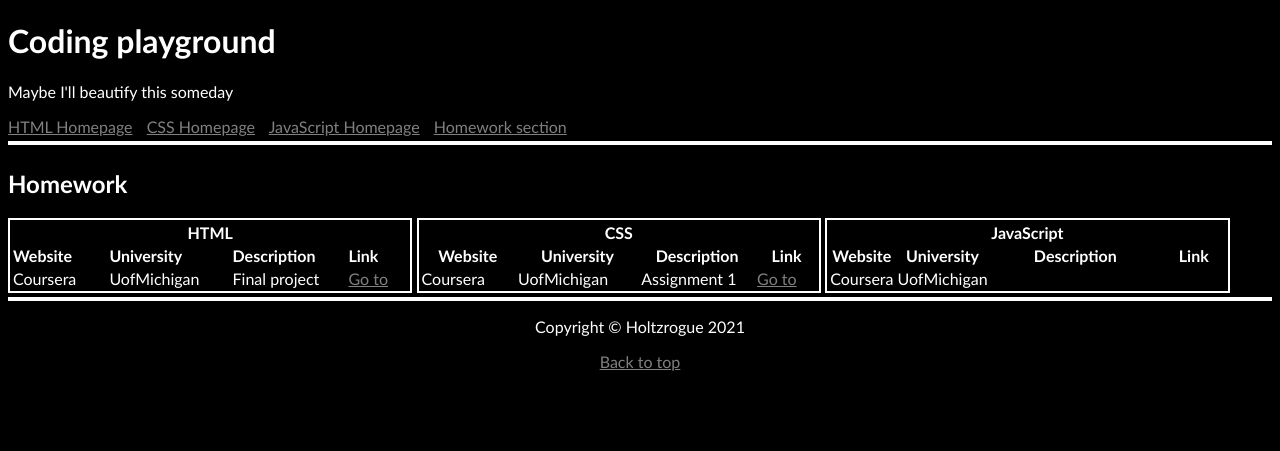
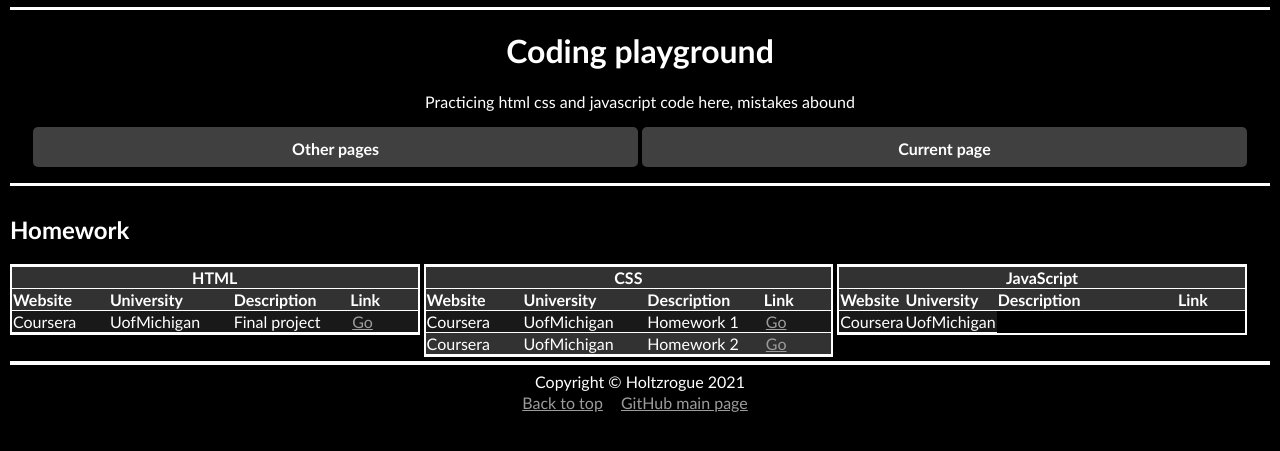
Before and after one commit to holtzrogue/holtzrogue.github.io, a PHP site: page /codeplayground/codeplaygroundindex.html in a window 1280 px wide. Shown: the top 451 px of the page. Run offline with PHP 8.4, Linux system fonts and the light colour scheme.

Commit message:
pre-final project

```diff
--- a/codeplayground/codeplaygroundindex.html
+++ b/codeplayground/codeplaygroundindex.html
@@ -9,23 +9,35 @@
 <body>
     <header id="headerSection">
         <h1>Coding playground</h1>
-        <p>Maybe I'll beautify this someday</p>
+        <p>Practicing html css and javascript code here, mistakes abound</p>
         <!--Navigation-->
-        <nav>
-            <a href="html.html" target="_blank">HTML Homepage</a>
-            <a href="css.html" target="_blank">CSS Homepage</a>
-            <a href="javascript.html" target="_blank">JavaScript Homepage</a>
-            <a href="#homeworkSection">Homework section</a>
+        <nav aria-label="Navigation">
+            <ol>
+                <li aria-label="To other pages">
+                    <p>Other pages</p>
+                    <ul>
+                        <li><a href="html.html" target="_blank">HTML Homepage</a></li>
+                        <li><a href="css.html" target="_blank">CSS Homepage</a></li>
+                        <li><a href="javascript.html" target="_blank">JavaScript Homepage</a></li>
+                    </ul>
+                </li>
+                <li aria-label="Current page">
+                    <p>Current page</p>
+                    <ul>
+                        <li><a href="#hwSection">Homework section</a></li>
+                    </ul>
+                </li>
+            </ol>
         </nav>
     </header>
     <main>
         <!--Homework section-->
-        <section id="homeworkSection">
+        <section id="hwSection" class="tripleTable">
             <h1>Homework</h1>
             <table id="hwHTML">
                 <thead>
-                    <tr id="hwHead1"><th colspan="4">HTML</th></tr>
-                    <tr id="hwHead2">
+                    <tr><th colspan="4">HTML</th></tr>
+                    <tr class="tableL2Header">
                         <th>Website</th>
                         <th>University</th>
                         <th>Description</th>
@@ -37,14 +49,14 @@
                         <td>Coursera</td>
                         <td>UofMichigan</td>
                         <td>Final project</td>
-                        <td><a href="homework/HTMLUofMFinalProject.html" target="_blank">Go to</a></td>
+                        <td><a href="homework/HTMLUofMFinalProject.html" target="_blank" aria-label="Go to final project">Go</a></td>
                     </tr>
                 </tbody>
             </table>
             <table id="hwCSS">
                 <thead>
                     <tr><th colspan="4">CSS</th></tr>
-                    <tr>
+                    <tr class="tableL2Header">
                         <th>Website</th>
                         <th>University</th>
                         <th>Description</th>
@@ -55,15 +67,21 @@
                     <tr>
                         <td>Coursera</td>
                         <td>UofMichigan</td>
-                        <td>Assignment 1</td>
-                        <td><a href="homework/CSSUofMAss1/index.html" target="_blank">Go to</a></td>
+                        <td>Homework 1</td>
+                        <td><a href="homework/CSSUofMHW1/index.html" target="_blank" aria-label="Go to Homework 1">Go</a></td>
+                    </tr>
+                    <tr>
+                        <td>Coursera</td>
+                        <td>UofMichigan</td>
+                        <td>Homework 2</td>
+                        <td><a href="homework/CSSUofMHW2/index.html" target="_blank" aria-label="Go to Homework 2">Go</a></td>
                     </tr>
                 </tbody>
             </table>
             <table id="hwJS">
                 <thead>
                     <tr><th colspan="4">JavaScript</th></tr>
-                    <tr>
+                    <tr class="tableL2Header">
                         <th>Website</th>
                         <th>University</th>
                         <th>Description</th>
@@ -83,6 +101,7 @@
     <footer>
         <p>Copyright &#169; Holtzrogue 2021</p>
         <a href="#headerSection">Back to top</a>
+        <a href="http://holtzrogue.github.io">GitHub main page</a>
     </footer>
 </body>
 </html>
--- a/codeplayground/css/main.css
+++ b/codeplayground/css/main.css
@@ -5,14 +5,22 @@ body {
     font-family: Calibri;
     text-align: justify;
     box-sizing: border-box;
+    margin: 5px;
+    padding: 2px 5px;
+}
+
+p {
+    margin: 2px;
 }
 
 a {
-    color: rgb(128, 128, 128);
+    color: rgba(156, 156, 156,1);
+    margin-right: 10px;
+    padding: 0px 2px 0px 2px;
 }
 
     a:focus {
-        border: solid 1px rgba(256,256,256,1);
+        border: solid 2px rgba(256,0,0,1);
         color: rgba(256,256,256,1);
     }
 
@@ -26,18 +34,82 @@ a {
         font-style: normal;
         font-weight: bold;
     }
+/*Header*/
+
+header {
+    display: block;
+    text-align: center;
+    border-top: solid 3px rgba(256,256,256,1);
+    border-bottom: solid 3px rgba(256,256,256,1);
+}
+
+header li a {
+    text-decoration:none;
+}
+    header ol {
+        list-style: none;
+        padding-left: 0;
+        list-style-type: none;
+    }
+
+    header nav {
+        margin-bottom: 15px;
+        width: 100%;
+    }
+
+        header nav li {
+            box-sizing: border-box;
+            width: 48%;
+            height: 40px;
+            padding: 10px 1%;
+            background-color: rgba(256,256,256,0.25);
+            color: rgba(256,256,256,1);
+            border-radius: 5px;
+            font-weight: bold;
+            text-align: center;
+            display: inline-block;
+        }
+
+            header nav li ul {
+                position: absolute;
+                background-color: rgba(56,56,56,1);
+                list-style: none;
+                padding-left: 0;
+                list-style-type: none;
+                display: none;
+                width: inherit;
+            }
+
+            header nav li:hover {
+                transition: .75s background-color;
+                background-color: rgba(256,256,256,1);
+                color: rgba(0,0,0,1);
+            }
+
+                header nav li:hover ul {
+                    display: block;
+                    margin: 8px;
+                }
+
+            header nav li ul a {
+                color: rgba(0,0,0,1);
+            }
+
+        header nav li:hover ul li {
+            display: block;
+            width: 100%;
+            padding: 10px;
+            margin: 0px;
+        }
 
 
-/*Header*/
-nav a {
-    padding-right: 10px;
-}
+/*Main body*/
 
-/*Main body*/
+
 section {
-    display: block;
+    display: inline-block;
+    width: 100%;
     box-sizing: border-box;
-    border-top: solid 4px rgba(256,256,256,1);
     border-bottom: solid 4px rgba(256,256,256,1);
     margin: 5px 0px;
     padding: 4px 0px;
@@ -47,15 +119,22 @@ table {
     display: inline-block;
     vertical-align: top;
     border: solid 2px rgba(256,256,256,1);
-    width: 32%;
+    border-collapse: collapse;
     overflow: auto;
+}
+
+th, td {
+    box-sizing: border-box;
+    border-top: solid 1px rgba(256,256,256,1);
+    border-bottom: solid 1px rgba(256,256,256,1);
 }
 
 thead {
     text-align: center;
+    background-color: rgba(50,50,50,1);
 }
 
-#hwHead2 {
+.tableL2Header {
     text-align: left;
 }
 
@@ -63,6 +142,20 @@ td {
     width: 8%;
 }
 
+.tripleTable table {
+    display: inline-block;
+    width: 32.5%;
+}
+/*Homework section*/
+
+#hwSection tbody tr:nth-child(even) {
+    background-color: rgba(100,100,100,0.5);
+}
+
+#hwSection tbody tr:nth-child(odd) {
+    background-color: rgba(50,50,50,0.5);
+}
+
 /*Footer*/
 footer {
     clear: both;
```
Also changed, not shown: codeplayground/homework/CSSUofMHW1/css/hw1.css (added, +30 -0 lines), codeplayground/homework/CSSUofMHW1/history.html (added, +42 -0 lines), codeplayground/homework/CSSUofMHW1/index.html (added, +36 -0 lines), codeplayground/homework/CSSUofMHW1/teams.html (added, +88 -0 lines), codeplayground/homework/CSSUofMHW2/css/hw1.css (added, +61 -0 lines), codeplayground/homework/CSSUofMHW2/history.html (added, +42 -0 lines), codeplayground/homework/CSSUofMHW2/index.html (added, +37 -0 lines), codeplayground/homework/CSSUofMHW2/teams.html (added, +88 -0 lines), codeplayground/homework/CSSUofMHW1/images/flywheel.jpg (added), codeplayground/homework/CSSUofMHW2/images/flywheel.jpg (added), codeplayground/homework/HTMLUofMFinalProject.html (line endings or trailing spaces).
